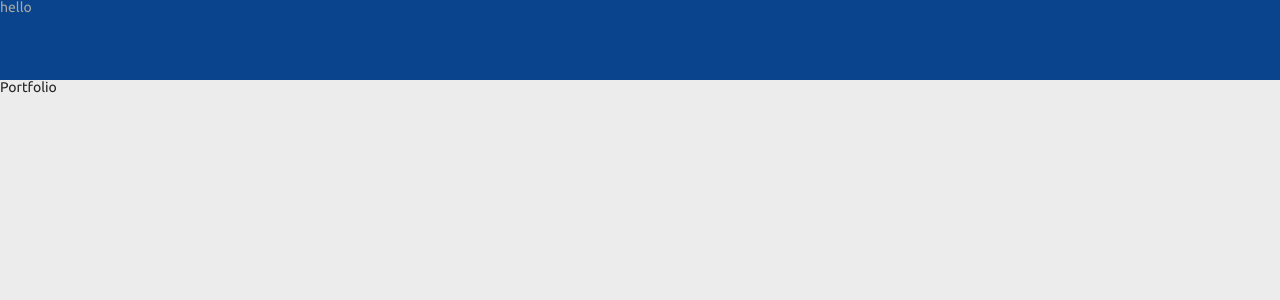
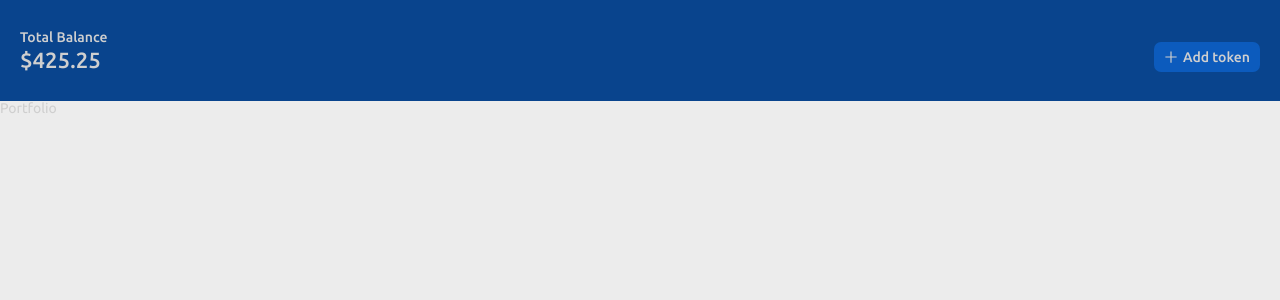
Before and after one commit to Naytin/currency-app, a React (Create React App) app: page / in a window 1280 px wide. Shown: the top 300 px of the page. Built offline with nearby package versions, Linux system fonts and the light colour scheme.

Commit message:
make header layout

```diff
--- a/src/components/Header.tsx
+++ b/src/components/Header.tsx
@@ -1,9 +1,36 @@
-import React from 'react';
+import React, {useState} from 'react';
+import {Col, Typography} from 'antd'
+import {HomeOutlined, PlusOutlined} from "@ant-design/icons";
+import {Link, useHistory} from 'react-router-dom';
+
+const {Text} = Typography
 
 const Header = () => {
+    const {location} = useHistory();
+    const [isHome, setIsHome] = useState<boolean>(location.pathname === '/');
+
     return (
         <header className="header-container">
-            hello
+            <Col xs={12} sm={12} lg={12} className="total-balance">
+                <Text className="total-balance-text">
+                    Total Balance
+                </Text>
+                <Text className="total-balance-count">
+                    $425.25
+                </Text>
+            </Col>
+            <Col xs={12} sm={12} lg={12} className="add-token-control">
+                {isHome ?
+                    <Link to="/cryptocurrency" onClick={() => setIsHome(false)}>
+                        <PlusOutlined/>
+                        <Text>Add token</Text>
+                    </Link>
+                    :
+                    <Link to="/">
+                        <HomeOutlined onClick={() => setIsHome(true)}/>
+                    </Link>
+                }
+            </Col>
         </header>
     );
 };
--- a/src/glogal.scss
+++ b/src/glogal.scss
@@ -17,4 +17,5 @@ body {
   -webkit-font-smoothing: antialiased;
   -moz-osx-font-smoothing: grayscale;
   background-color: $light-dark;
+  color: $gray;
 }
--- a/src/styles/_vars.scss
+++ b/src/styles/_vars.scss
@@ -4,4 +4,4 @@ $accent: #000;
 $light: #fff;
 $dark: #000;
 $light-dark: #ececec;
-$gray: #a8a8a8;
+$gray: #cfcfcf;
--- a/src/styles/styles.scss
+++ b/src/styles/styles.scss
@@ -6,12 +6,45 @@
 
 .header-container {
   width: 100%;
-  height: 10vh;
   background-color: $primary;
-  color: $gray;
+  padding: 30px 20px;
+  display: flex;
+  align-items: flex-end;
 
-  //media
-  @include media('<600px') {
-    height: 30vh;
+  span {
+    color: $gray;
+    font-weight: 500;
+  }
+
+  .total-balance {
+    display: flex;
+    flex-direction: column;
+
+    &-text {
+      margin-bottom: 5px;
+    }
+    &-count {
+      font-size: 22px;
+    }
+  }
+
+  .add-token-control {
+    align-self: flex-end;
+    text-align: right;
+    margin-bottom: 7px;
+
+    a {
+      padding: 7px 10px;
+      background-color: lighten($primary, 10%);
+      border-radius: 7px;
+      transition: 0.4s;
+      //font-size: 18px;
+      span + span {
+        margin-left: 5px;
+      }
+      &:hover {
+        background-color: lighten($primary, 5%)
+      }
+    }
   }
 }
```
